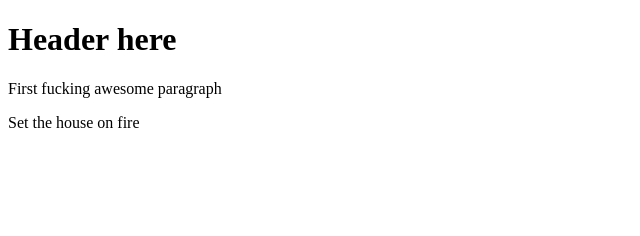
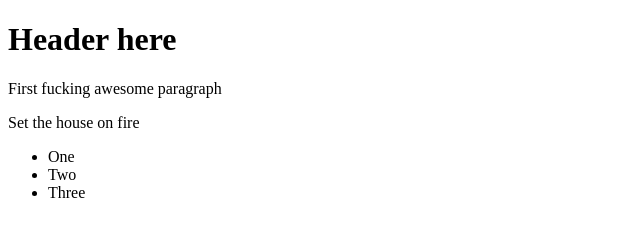
Before and after one commit to aleksa0/titty, a plain HTML site: page index.html in a window 1280 px wide. Shown: the whole page, without its empty margins (0-640 px from the left). Drawn offline with Linux system fonts and the light colour scheme.

Commit message:
added ul with 3 items

```diff
--- a/index.html
+++ b/index.html
@@ -7,5 +7,12 @@
 	<h1>Header here</h1>
 	<p>First fucking awesome paragraph</p>
 	<p>Set the house on fire</p>
+	<div>
+		<ul>
+			<li>One</li>
+			<li>Two</li>
+			<li>Three</li>
+		</ul>
+	</div>
 </body>
 </html>
```
